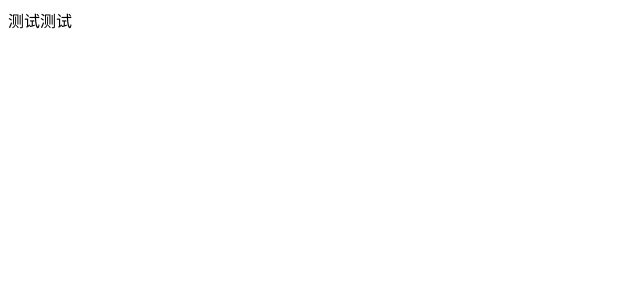
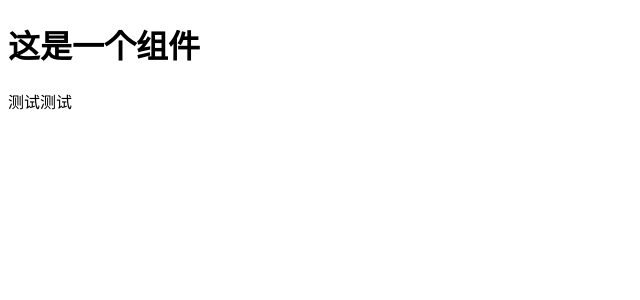
Before and after one commit to huogui/vue3-drag-resize, a Vue app: page / in a window 1280 px wide. Shown: the top 300 px of the page, without its empty margins (0-640 px from the left). Built offline with nearby package versions, Linux system fonts and the light colour scheme.

Commit message:
chore: 测试action

```diff
--- a/src/App.vue
+++ b/src/App.vue
@@ -4,6 +4,7 @@ import VueDragResize from './index';
 </script>
 <template>
   <div class="container">
+    <h1>这是一个组件</h1>
     <VueDragResize />
   </div>
 </template>
```
